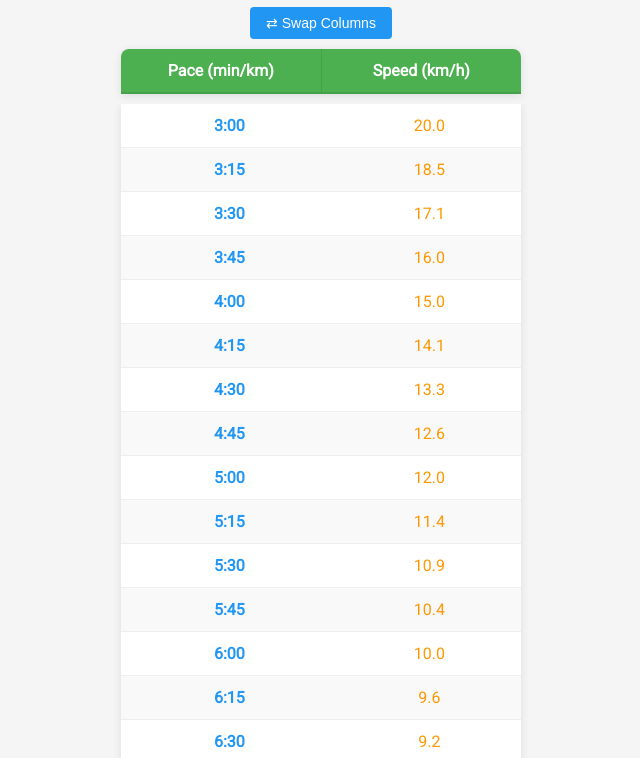
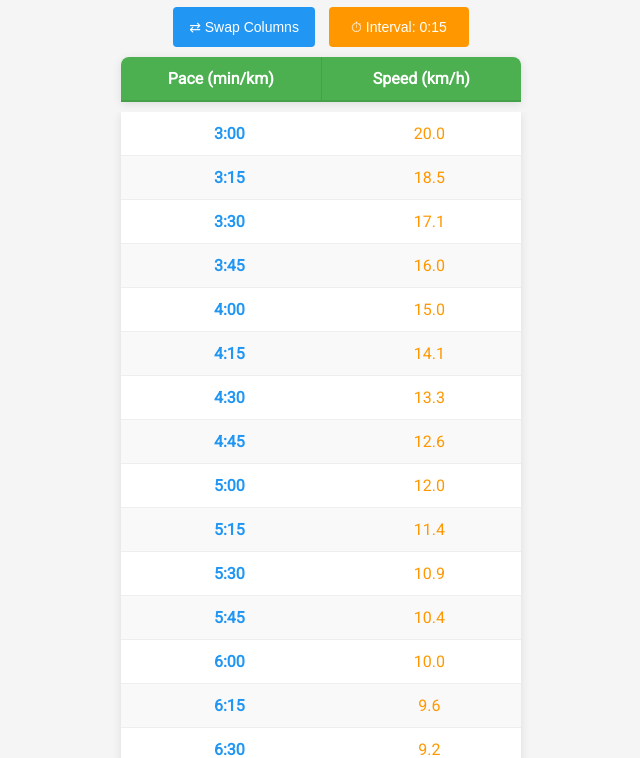
Before and after one commit to surrealist/RunMate, a website: page index.html in a window 1280 px wide. Shown: the part 51-809 px from the top of the page, without its empty margins (319-959 px from the left). Drawn offline with Linux system fonts and the light colour scheme; a web font is replaced by a local one.

Commit message:
feat: add interval cycling button with dynamic pace table generation
- Add interval cycling button (0:05, 0:10, 0:15) next to swap button
- Implement dynamic table generation based on selected interval
- Generate pace data from 3:00 to 14:00 with configurable intervals
- Fix button alignment issues with consistent height and flexbox layout
- Maintain existing functionality (row highlighting, column swapping)
- Update table content dynamically when interval changes

```diff
--- a/index.html
+++ b/index.html
@@ -123,19 +123,37 @@
 
 
 
-        .swap-btn {
+        .swap-btn, .interval-btn {
             background: #2196F3;
             color: white;
             border: none;
-            padding: 8px 16px;
+            padding: 10px 16px;
             border-radius: 4px;
             cursor: pointer;
             font-size: 14px;
+            font-weight: 500;
+            margin: 0 5px;
+            height: 40px;
+            min-width: 120px;
+            display: inline-flex;
+            align-items: center;
+            justify-content: center;
+            vertical-align: middle;
+            box-sizing: border-box;
             transition: background-color 0.2s ease;
         }
 
-        .swap-btn:hover {
+        .swap-btn:hover, .interval-btn:hover {
             background: #1976D2;
+        }
+
+        .interval-btn {
+            background: #FF9800;
+            min-width: 140px;
+        }
+
+        .interval-btn:hover {
+            background: #F57C00;
         }
     </style>
 </head>
@@ -143,6 +161,7 @@
     <div class="header-container">
         <h1>Running Pace & Speed</h1>
         <button class="swap-btn" onclick="swapColumns()">⇄ Swap Columns</button>
+        <button class="interval-btn" onclick="cycleInterval()">⏱ Interval: 0:15</button>
         <table class="sticky-table-header">
             <thead>
                 <tr>
@@ -202,13 +221,8 @@
 
     <script>
         document.addEventListener('DOMContentLoaded', function() {
-            const tableRows = document.querySelectorAll('tbody tr');
-
-            tableRows.forEach(row => {
-                row.addEventListener('click', function() {
-                    this.classList.toggle('highlighted');
-                });
-            });
+            // Initialize table with default interval (0:15)
+            updateTable();
         });
 
         function swapColumns() {
@@ -245,6 +259,82 @@
 
             console.log('Swap completed');
         }
+
+        // Interval cycling functionality
+        let currentInterval = 2; // Start with 0:15 (index 2)
+        const intervals = ['0:05', '0:10', '0:15'];
+
+        function generateTableData(intervalStr) {
+            const tableData = [];
+
+            // Convert interval string to seconds for calculations
+            const [minutes, seconds] = intervalStr.split(':').map(Number);
+            const intervalSeconds = minutes * 60 + seconds;
+
+            // Generate pace data from 3:00 to 14:00
+            const startPaceSeconds = 3 * 60; // 3:00 in seconds
+            const endPaceSeconds = 14 * 60;  // 14:00 in seconds
+
+            let currentPaceSeconds = startPaceSeconds;
+
+            while (currentPaceSeconds <= endPaceSeconds) {
+                const paceMinutes = Math.floor(currentPaceSeconds / 60);
+                const paceSecondsRemainder = currentPaceSeconds % 60;
+                const paceStr = `${paceMinutes}:${paceSecondsRemainder.toString().padStart(2, '0')}`;
+
+                // Calculate speed: speed (km/h) = 60 / pace (min/km)
+                const paceInMinutes = currentPaceSeconds / 60;
+                const speed = 60 / paceInMinutes;
+                const speedStr = speed.toFixed(1);
+
+                tableData.push({
+                    pace: paceStr,
+                    speed: speedStr
+                });
+
+                currentPaceSeconds += intervalSeconds;
+            }
+
+            return tableData;
+        }
+
+        function updateTable() {
+            const tableData = generateTableData(intervals[currentInterval]);
+            const tbody = document.querySelector('tbody');
+
+            // Clear existing rows
+            tbody.innerHTML = '';
+
+            // Add new rows
+            tableData.forEach(row => {
+                const tr = document.createElement('tr');
+                tr.innerHTML = `
+                    <td class="pace">${row.pace}</td>
+                    <td class="speed">${row.speed}</td>
+                `;
+
+                // Add click event listener for highlighting
+                tr.addEventListener('click', function() {
+                    this.classList.toggle('highlighted');
+                });
+
+                tbody.appendChild(tr);
+            });
+        }
+
+        function cycleInterval() {
+            // Move to next interval (cycle back to 0 after reaching the end)
+            currentInterval = (currentInterval + 1) % intervals.length;
+
+            // Update button text
+            const intervalBtn = document.querySelector('.interval-btn');
+            intervalBtn.textContent = `⏱ Interval: ${intervals[currentInterval]}`;
+
+            // Update table content
+            updateTable();
+
+            console.log('Interval changed to:', intervals[currentInterval]);
+        }
     </script>
 </body>
 </html>
```
